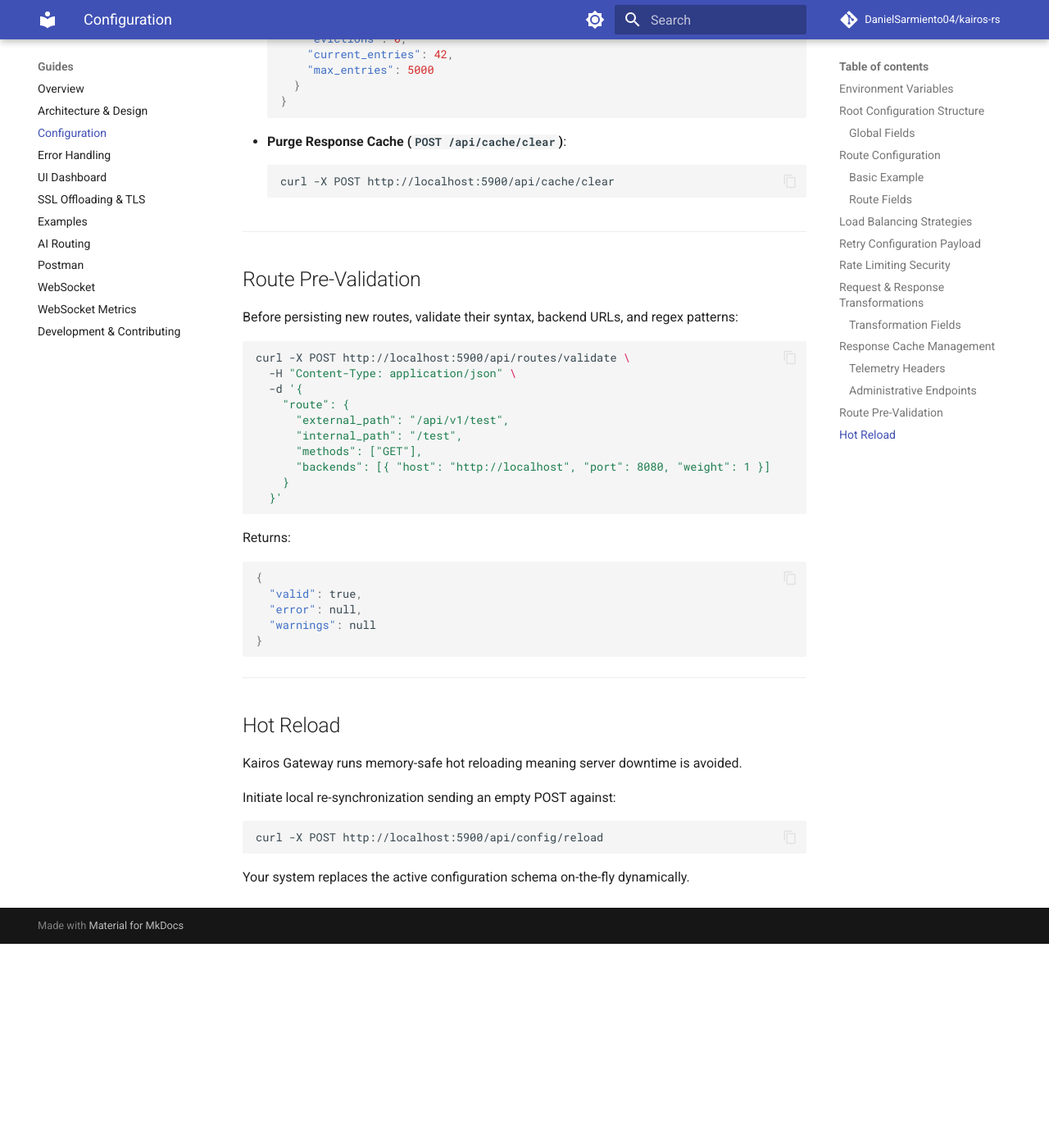
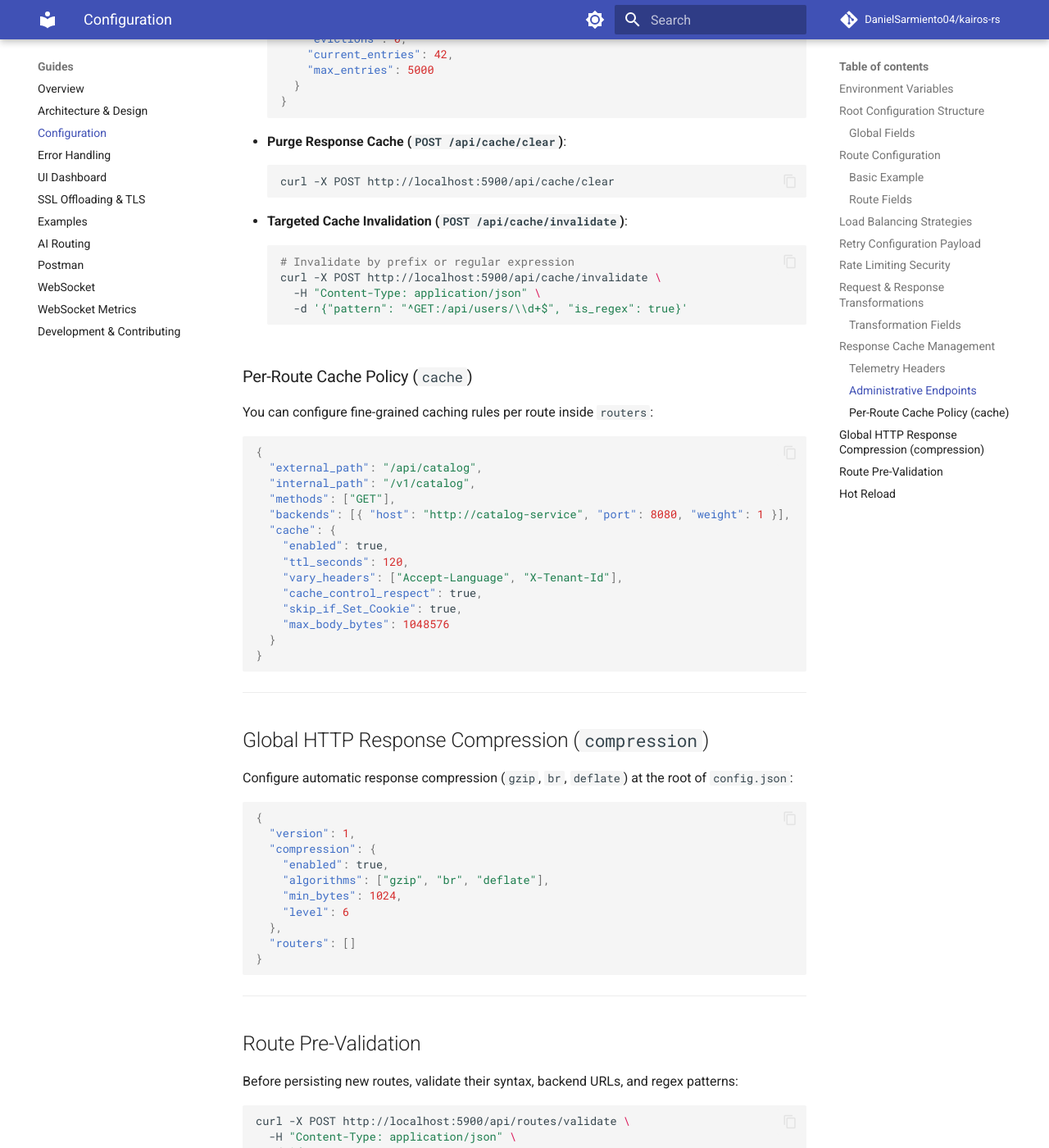
Before and after one commit to DanielSarmiento04/kairos-rs, an MkDocs documentation site: the page built from docs/src/CONFIGURATION.md, in a window 1280 px wide and 1400 px high, scrolled down 6754 px. Shown: the whole window at 82% size. Built offline with MkDocs 1.6.1 and Material for MkDocs 9.7.7, drawn with Linux system fonts in a browser that asks for light colours; comment, search, counter and statistics services are not loaded; before the commit the page ends 7905 px from its top, so only the background shows below that.

Commit message:
chore: update version to 0.4.1 across all crates and enhance documentation with new features and testing details

````diff
--- a/docs/src/CONFIGURATION.md
+++ b/docs/src/CONFIGURATION.md
@@ -249,6 +249,53 @@ The gateway features a sub-millisecond, in-memory response cache for idempotent
   ```bash
   curl -X POST http://localhost:5900/api/cache/clear
   ```
+- **Targeted Cache Invalidation (`POST /api/cache/invalidate`)**:
+  ```bash
+  # Invalidate by prefix or regular expression
+  curl -X POST http://localhost:5900/api/cache/invalidate \
+    -H "Content-Type: application/json" \
+    -d '{"pattern": "^GET:/api/users/\\d+$", "is_regex": true}'
+  ```
+
+### Per-Route Cache Policy (`cache`)
+
+You can configure fine-grained caching rules per route inside `routers`:
+
+```json
+{
+  "external_path": "/api/catalog",
+  "internal_path": "/v1/catalog",
+  "methods": ["GET"],
+  "backends": [{ "host": "http://catalog-service", "port": 8080, "weight": 1 }],
+  "cache": {
+    "enabled": true,
+    "ttl_seconds": 120,
+    "vary_headers": ["Accept-Language", "X-Tenant-Id"],
+    "cache_control_respect": true,
+    "skip_if_Set_Cookie": true,
+    "max_body_bytes": 1048576
+  }
+}
+```
+
+---
+
+## Global HTTP Response Compression (`compression`)
+
+Configure automatic response compression (`gzip`, `br`, `deflate`) at the root of `config.json`:
+
+```json
+{
+  "version": 1,
+  "compression": {
+    "enabled": true,
+    "algorithms": ["gzip", "br", "deflate"],
+    "min_bytes": 1024,
+    "level": 6
+  },
+  "routers": []
+}
+```
 
 ---
 
````
Also changed, not shown: Readme.md (+51 -133 lines), docs/src/DEVELOPMENT.md (+17 -5 lines), docs/src/UI_DASHBOARD.md (+9 -7 lines), docs/src/WEBSOCKET_METRICS_GUIDE.md (+13 -0 lines), realease/RELEASE_NOTES_0.4.1.md (added, +73 -0 lines), 6 other files.
